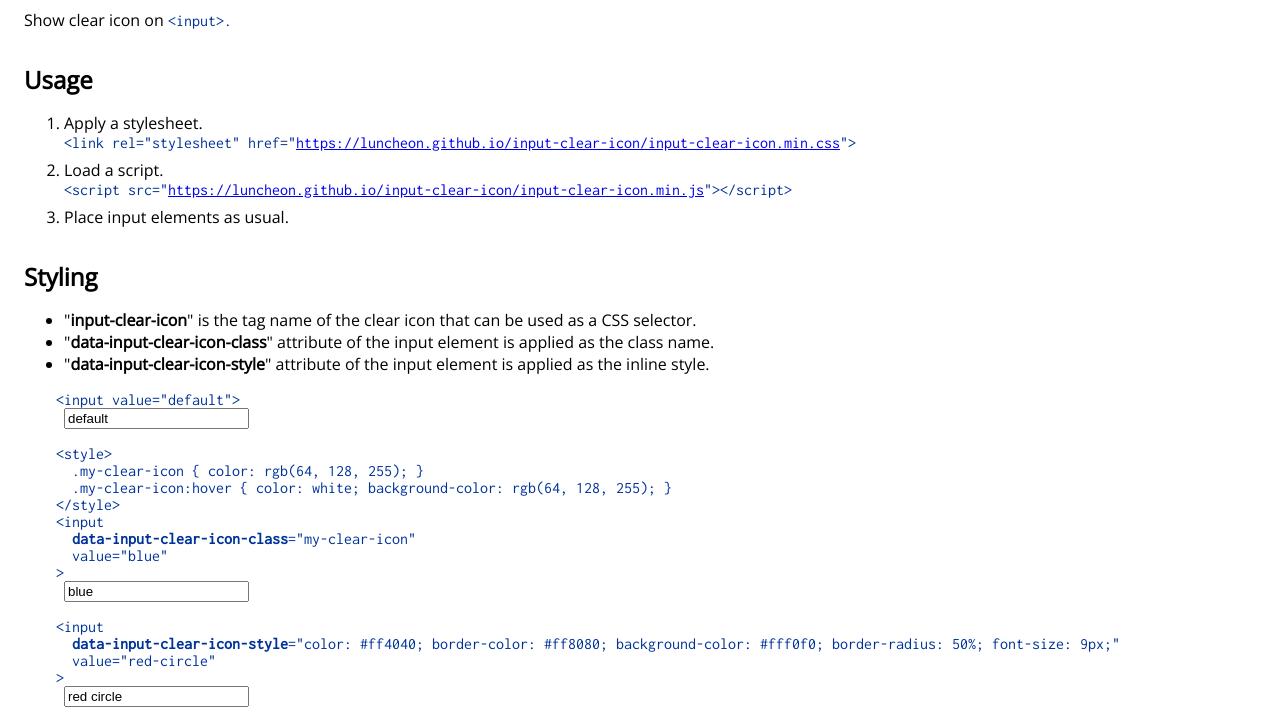
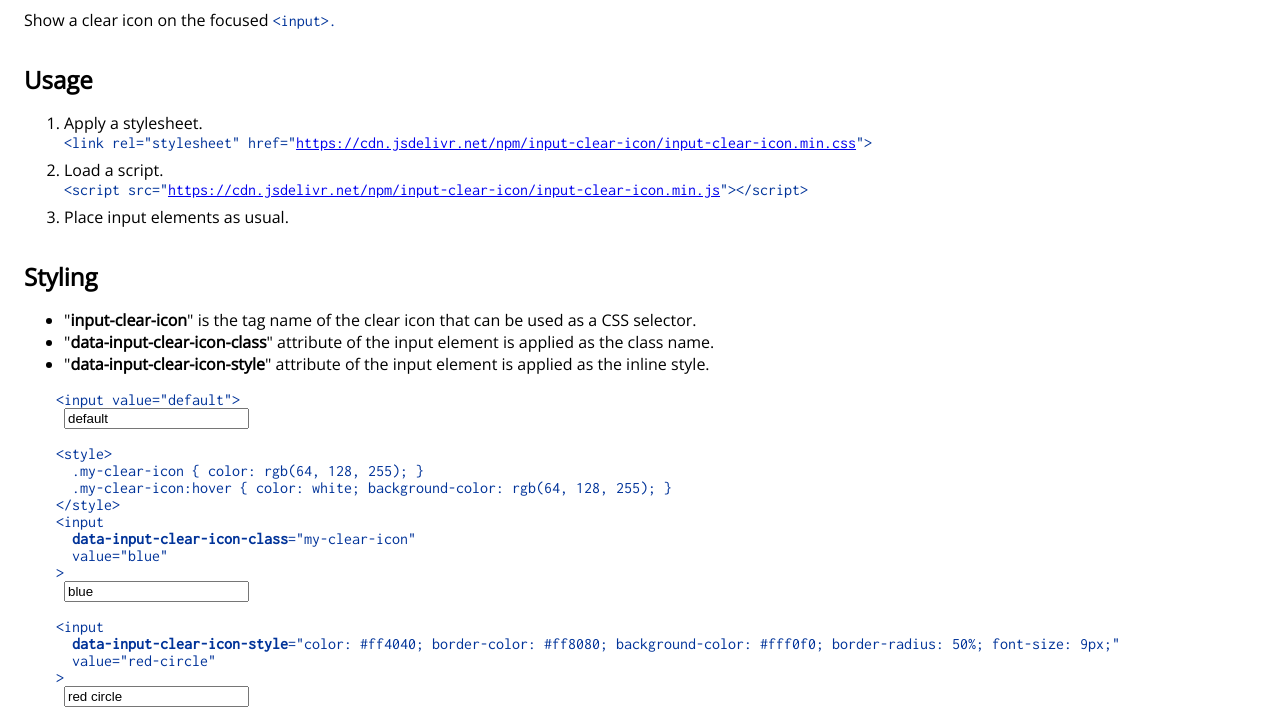
Before and after one commit to luncheon/input-clear-icon, a website: page demo.html in a window 1280 px wide. Shown: the part 83-800 px from the top of the page. Drawn offline with nearby package versions, Linux system fonts and the light colour scheme.

Commit message:
change description.

```diff
--- a/demo.html
+++ b/demo.html
@@ -3,7 +3,7 @@
   <head>
     <meta charset="utf-8">
     <meta name="viewport" content="width=device-width, initial-scale=1.0">
-    <title>input-clearable - Show clear icon on &lt;input&gt;</title>
+    <title>input-clearable - Show a clear icon on the focused &lt;input&gt;</title>
     <link rel="preconnect" href="https://fonts.gstatic.com/" crossorigin>
     <link rel="stylesheet" href="https://fonts.googleapis.com/css?family=Inconsolata|Poiret+One|Open+Sans:400">
     <style>
@@ -40,7 +40,7 @@
         <img src="https://cdn.jsdelivr.net/npm/octicons@7.0.1/build/svg/mark-github.svg" alt="GitHub" style="height: 2.25em; margin-left: 1em;">
       </a>
     </div>
-    <p>Show clear icon on <code>&lt;input&gt;.</code></p>
+    <p>Show a clear icon on the focused <code>&lt;input&gt;.</code></p>
 
     <section>
       <h2>Usage</h2>
@@ -48,13 +48,13 @@
         <li style="margin-bottom: .5em;">
           Apply a stylesheet.
           <code style="display: block;">
-            &lt;link rel="stylesheet" href="<a href="https://luncheon.github.io/input-clear-icon/input-clear-icon.min.css">https://luncheon.github.io/input-clear-icon/input-clear-icon.min.css</a>"&gt;
+            &lt;link rel="stylesheet" href="<a href="https://cdn.jsdelivr.net/npm/input-clear-icon/input-clear-icon.min.css">https://cdn.jsdelivr.net/npm/input-clear-icon/input-clear-icon.min.css</a>"&gt;
           </code>
         </li>
         <li style="margin-bottom: .5em;">
           Load a script.
           <code style="display: block;">
-            &lt;script src="<a href="https://luncheon.github.io/input-clear-icon/input-clear-icon.min.js">https://luncheon.github.io/input-clear-icon/input-clear-icon.min.js</a>"&gt;&lt;/script&gt;
+            &lt;script src="<a href="https://cdn.jsdelivr.net/npm/input-clear-icon/input-clear-icon.min.js">https://cdn.jsdelivr.net/npm/input-clear-icon/input-clear-icon.min.js</a>"&gt;&lt;/script&gt;
           </code>
         </li>
         <li style="margin-bottom: .5em;">
--- a/package.json
+++ b/package.json
@@ -1,8 +1,8 @@
 {
   "name": "input-clear-icon",
-  "version": "0.0.0",
-  "description": "Show clear icon on <input>.",
-  "main": "index.js",
+  "version": "0.0.1",
+  "description": "Show a clear icon on the focused <input>.",
+  "main": "input-clear-icon.js",
   "scripts": {
     "build": "npm run minify:css && npm run minify:js",
     "minify:css": "cleancss -o input-clear-icon.min.css input-clear-icon.css",
```
Also changed, not shown: README.md.
